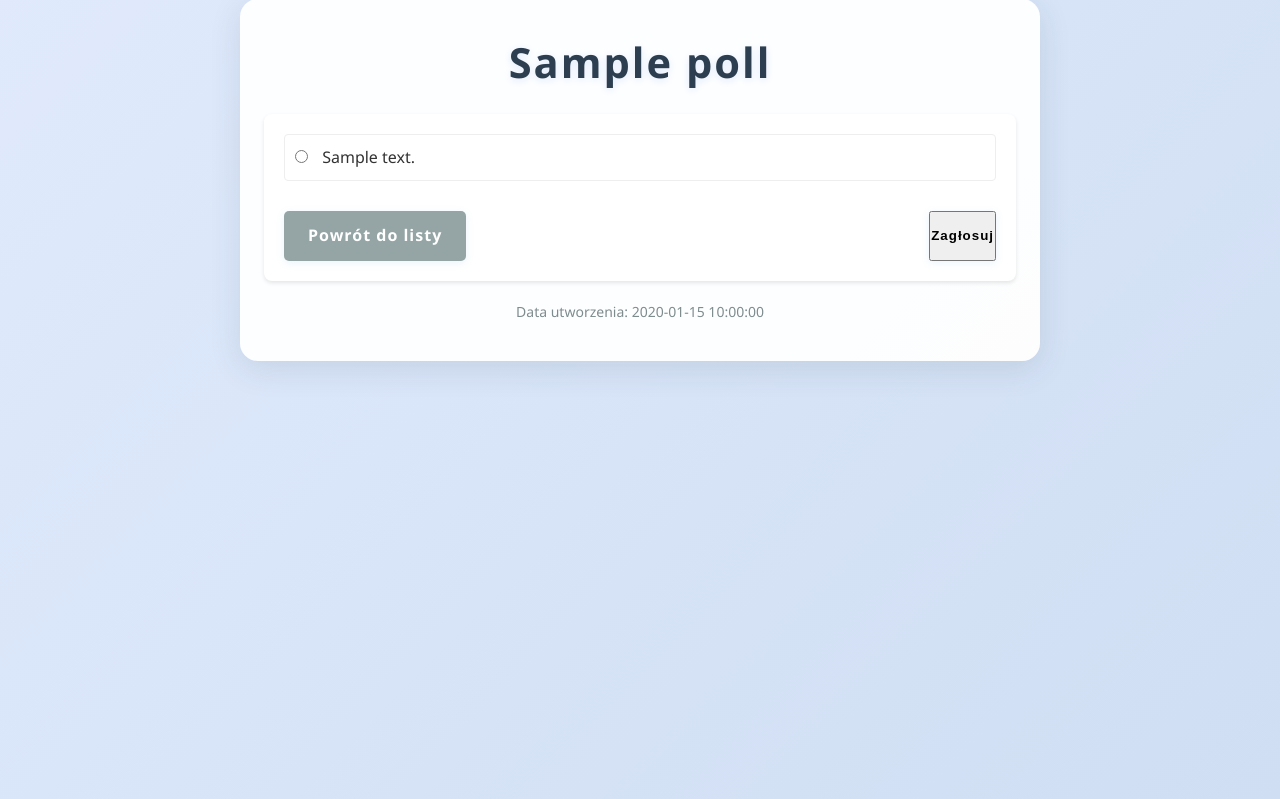
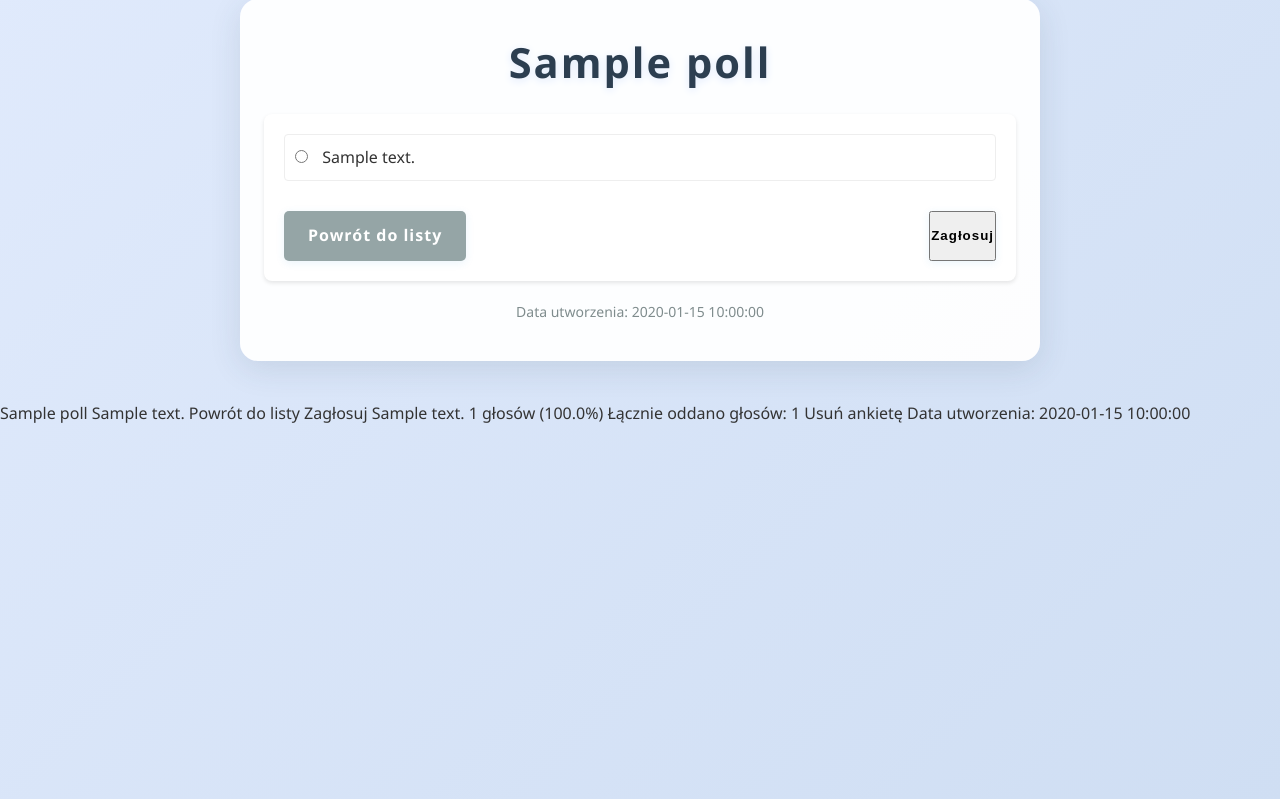
Before and after one commit to wr34876/ankieter, a Flask app: page /polls/1 in a window 1280 px wide. Shown: the part 41-840 px from the top of the page. Run offline with Flask 3, Linux system fonts and the light colour scheme; tables that the repository leaves empty hold one stand-in row (values such as "Sample post").

Commit message:
view_poll.html

```diff
--- a/app/templates/view_poll.html
+++ b/app/templates/view_poll.html
@@ -34,3 +34,19 @@
     </div>
 </body>
 </html>
+{{ poll.question }}
+{% for option in options %}
+ {{ option.text }}
+{% endfor %}
+Powrót do listy Zagłosuj
+{% set total_votes = options|map(attribute='votes')|sum %} {% set max_votes = options|map(attribute='votes')|max %}
+{% if total_votes == 0 %}
+Brak oddanych głosów. Bądź pierwszą osobą, która zagłosuje!
+
+{% else %} {% for option in options %} {% set percent = (option.votes / total_votes * 100) | round(1) %}
+{{ option.text }} {{ option.votes }} głosów ({{ percent }}%)
+{% endfor %}
+Łącznie oddano głosów: {{ total_votes }}
+{% endif %}
+Usuń ankietę
+Data utworzenia: {{ poll.created_at.strftime('%Y-%m-%d %H:%M:%S') }}
```
